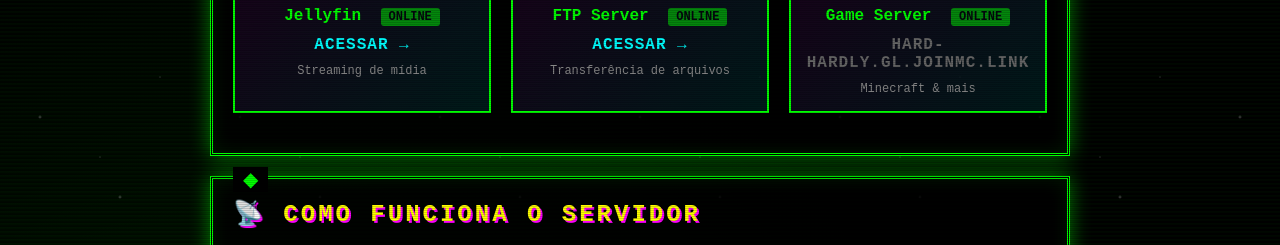
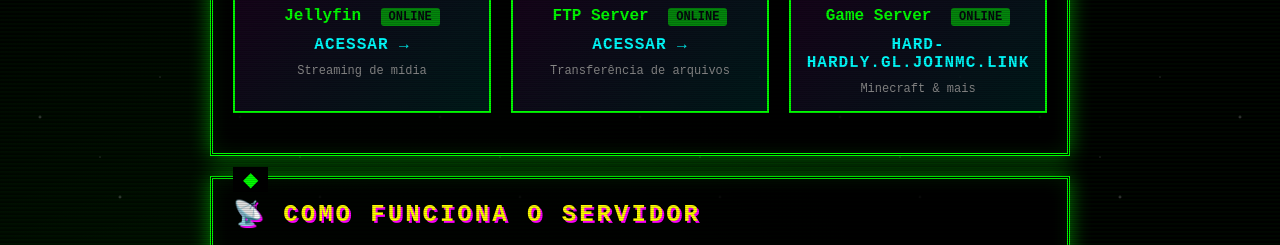
Before and after one commit to Rattop/xalabiaserver, a plain HTML site: page index.html in a window 1280 px wide. Shown: the part 493-738 px from the top of the page. Drawn offline with Linux system fonts and the light colour scheme.

Commit message:
Update index.html

```diff
--- a/index.html
+++ b/index.html
@@ -456,11 +456,7 @@
                     <span class="service-icon">🎮</span>
                     <strong>Game Server</strong>
                     <span class="status online">online</span>
-                    <a href="#"
-   style="color: #666; cursor: pointer;"
-   onclick="copiarTexto('hard-hardly.gl.joinmc.link'); return false;">
-   hard-hardly.gl.joinmc.link
-</a>
+                    <a href="#" style="cursor: pointer;" onclick="copiarTexto('hard-hardly.gl.joinmc.link'); return false;">hard-hardly.gl.joinmc.link</a>
                     <p style="font-size: 12px; margin-top: 10px; color: #888;">Minecraft & mais</p>
                 </div>
             </div>
```
